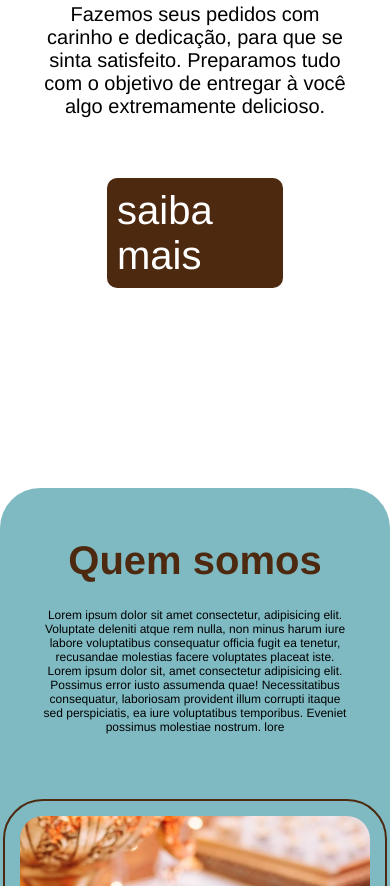
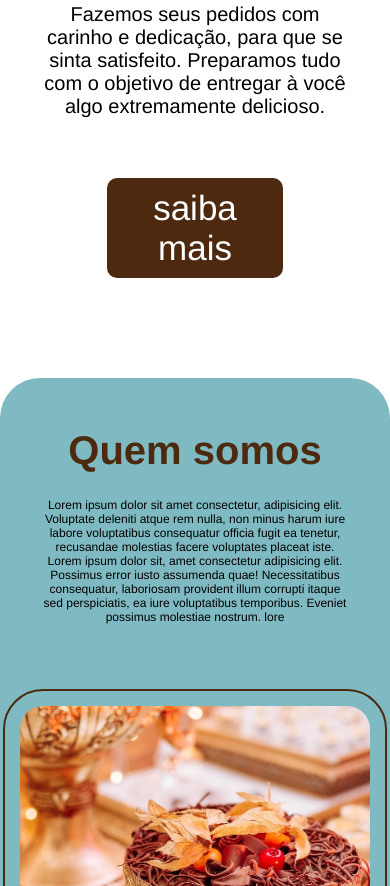
Before and after one commit to Arthurvdev/Carmen-festas-site, a plain HTML site: page index.html in a window 390 px wide. Shown: the part 1758-2644 px from the top of the page. Drawn offline with Linux system fonts and the light colour scheme.

Commit message:
Add files via upload

```diff
--- a/style.css
+++ b/style.css
@@ -682,7 +682,8 @@ div.setaBaixo{
         margin-top: 60px;
         width: 40%;
         padding: 10px;
-        font-size: 40px;
+        text-align: center;
+        font-size: 35px;
 
     }
 
@@ -693,7 +694,7 @@ div.setaBaixo{
     /* responsividade Quem somos*/
 
     .quem_somos {
-        margin-top: 200px;
+        margin-top: 100px;
         width: 100%;
         height: 800px;
     }
@@ -735,7 +736,7 @@ div.setaBaixo{
     /*FOOTER RESPONSIVO*/
 
     .footer{
-        top: 1200px;
+        top: 1300px;
     }
 
     .footer ul{
```
